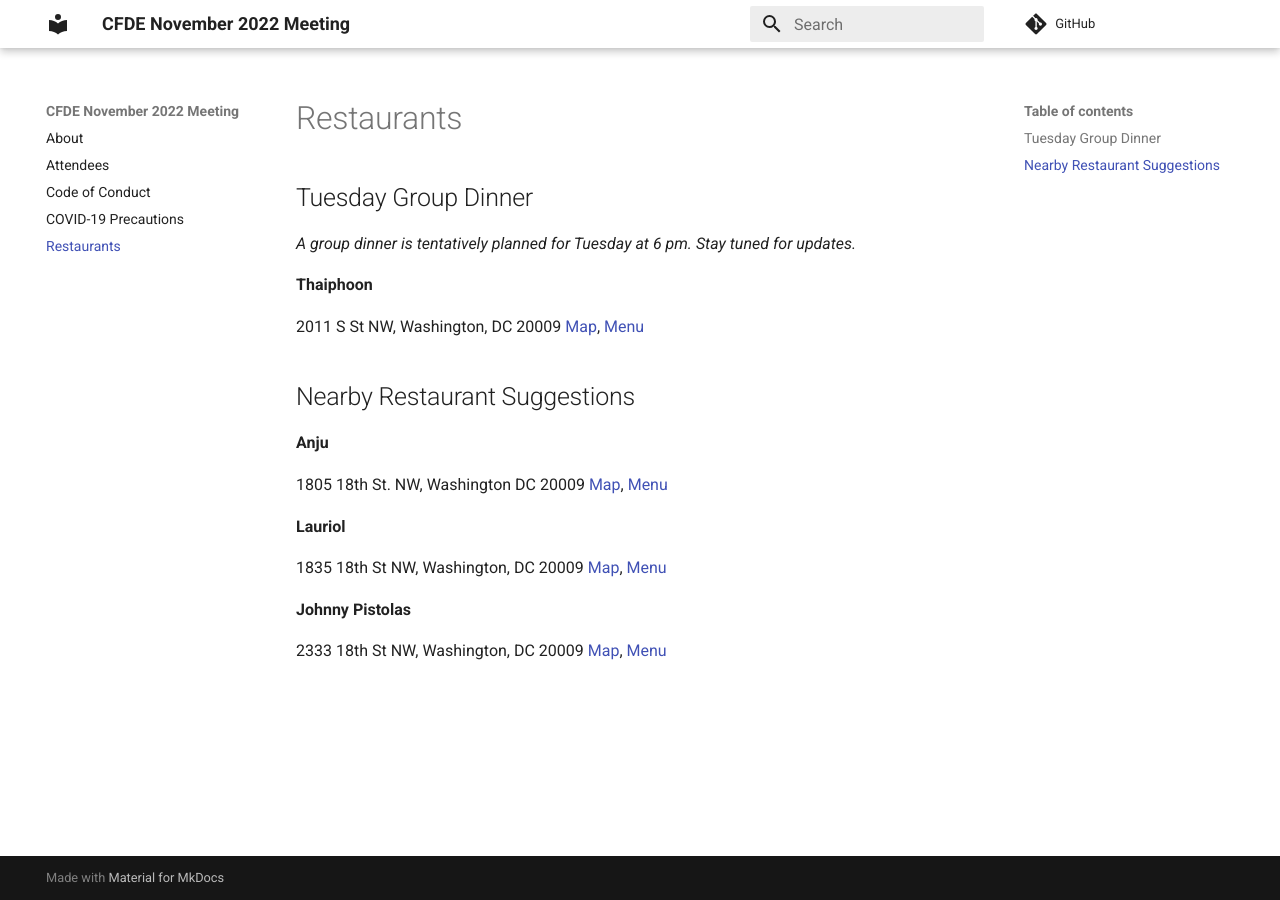
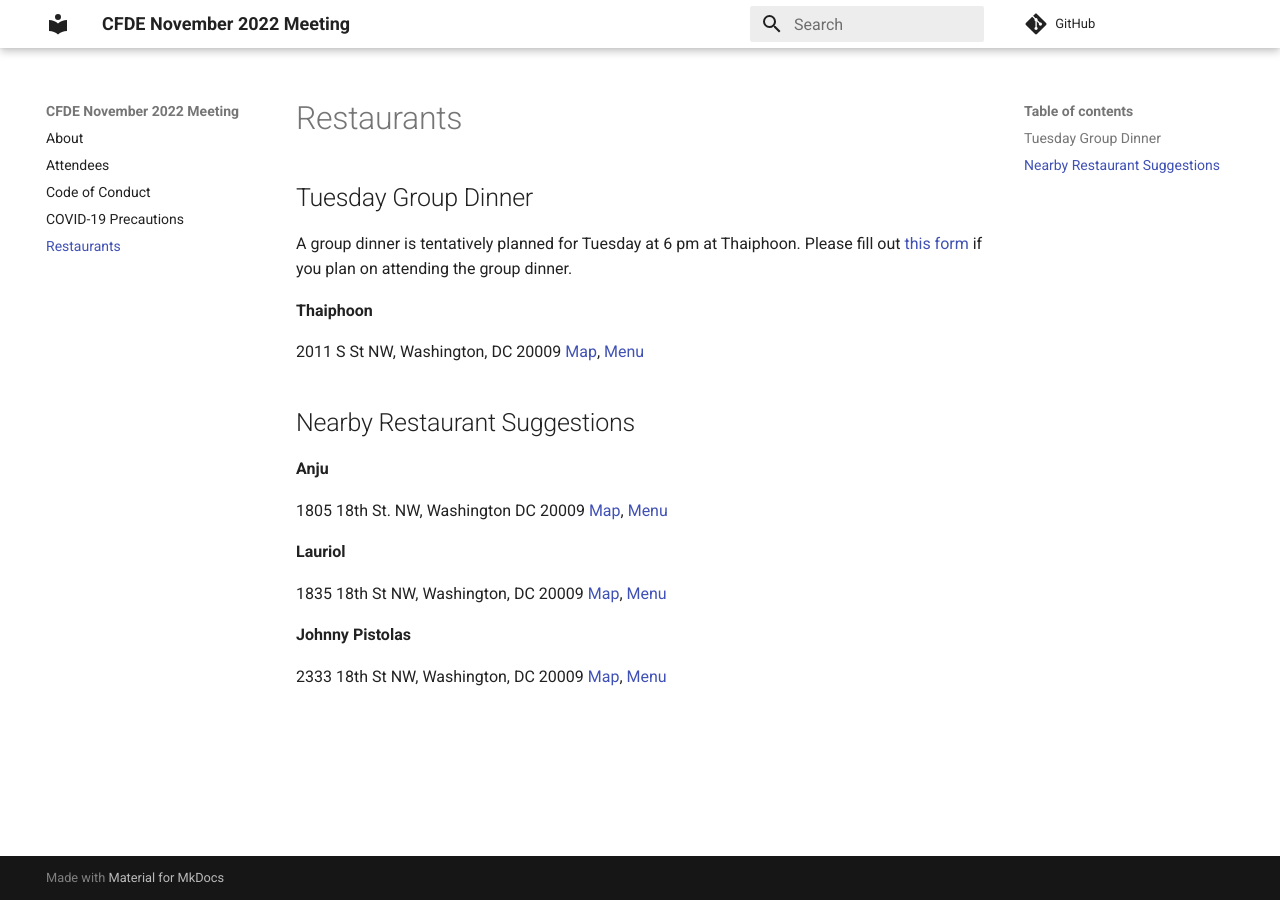
Before and after one commit to nih-cfde/2022-nov-meeting, an MkDocs documentation site: the page built from docs/restaurants.md, in a window 1280 px wide. Built offline with MkDocs 1.6.1 and Material for MkDocs 9.7.7, drawn with Linux system fonts in a browser that asks for light colours; comment, search, counter and statistics services are not loaded.

Commit message:
Update restaurants.md

```diff
--- a/docs/restaurants.md
+++ b/docs/restaurants.md
@@ -2,7 +2,7 @@
 
 ## Tuesday Group Dinner
 
-_A group dinner is tentatively planned for Tuesday at 6 pm. Stay tuned for updates._
+A group dinner is tentatively planned for Tuesday at 6 pm at Thaiphoon. Please fill out [this form](https://forms.gle/eg56LViZkUfBWvXv7) if you plan on attending the group dinner.
 
 **Thaiphoon**
 
```
